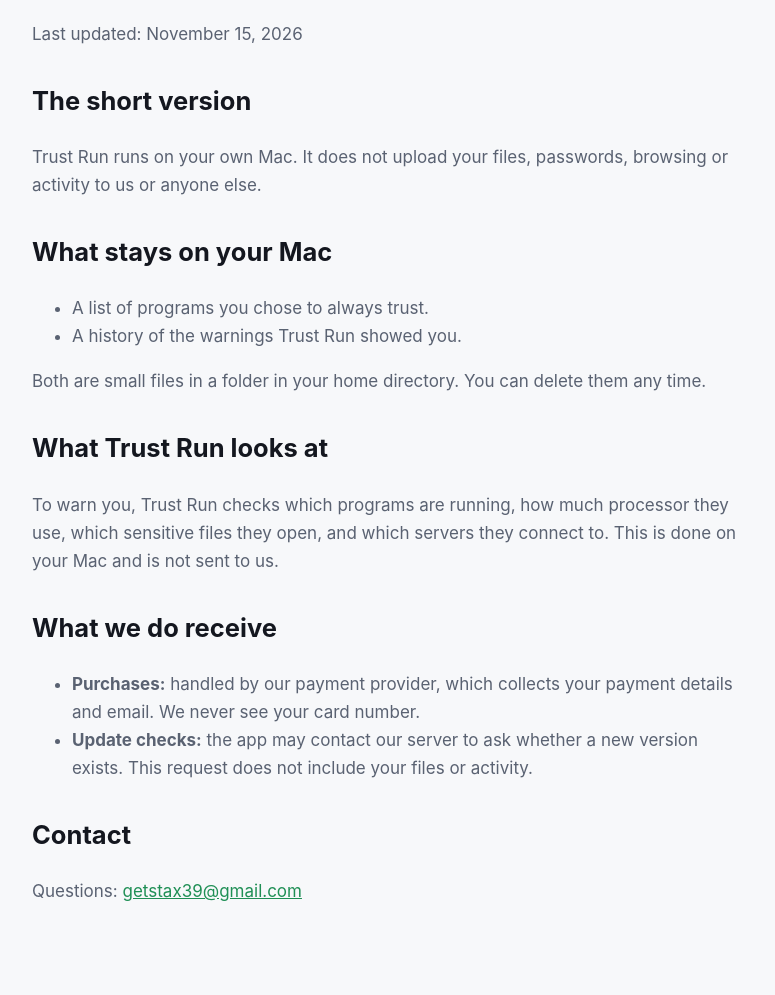
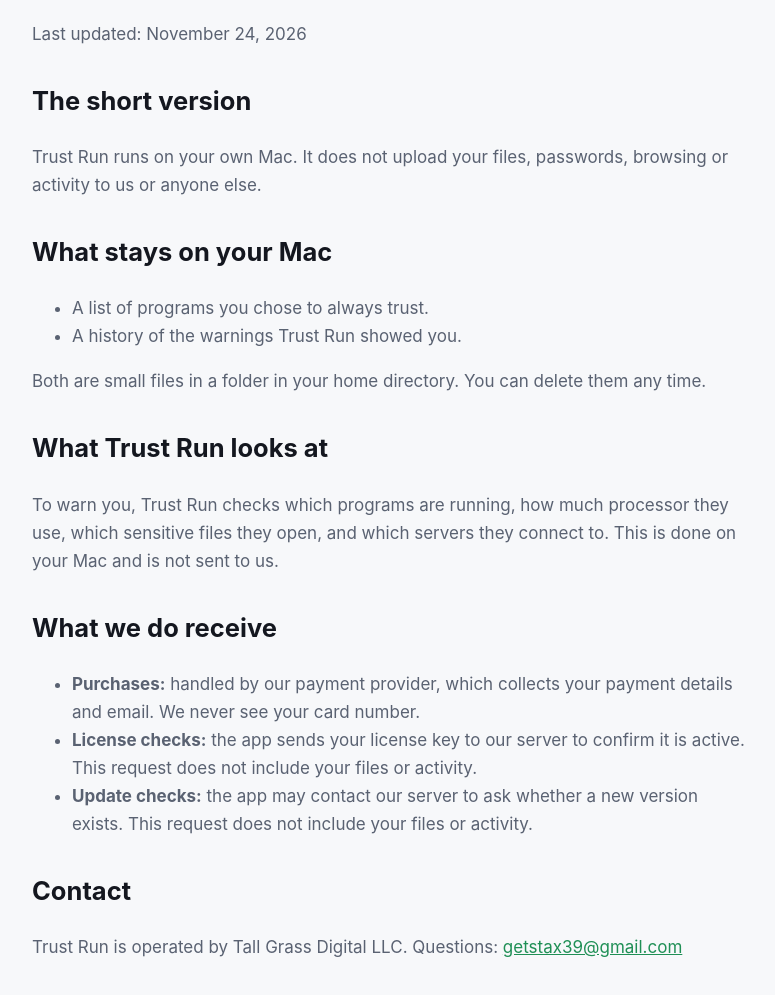
Before and after one commit to zlotecki/trustrun-site, a plain HTML site: page privacy.html in a window 1280 px wide. Shown: the part 167-1162 px from the top of the page, without its empty margins (248-1023 px from the left). Drawn offline with Linux system fonts and the light colour scheme.

Commit message:
Name Tall Grass Digital LLC on site and privacy page; disclose license checks
Co-Authored-By: Claude Sonnet 5.5 <noreply@anthropic.com>

```diff
--- a/privacy.html
+++ b/privacy.html
@@ -9,7 +9,7 @@
 </style></head><body><main>
 <p><a href="index.html">&larr; Trust Run</a></p>
 <h1>Privacy policy</h1>
-<p>Last updated: November 15, 2026</p>
+<p>Last updated: November 24, 2026</p>
 <h2>The short version</h2>
 <p>Trust Run runs on your own Mac. It does not upload your files, passwords, browsing or activity to us or anyone else.</p>
 <h2>What stays on your Mac</h2>
@@ -23,8 +23,9 @@
 <h2>What we do receive</h2>
 <ul>
   <li><b>Purchases:</b> handled by our payment provider, which collects your payment details and email. We never see your card number.</li>
+  <li><b>License checks:</b> the app sends your license key to our server to confirm it is active. This request does not include your files or activity.</li>
   <li><b>Update checks:</b> the app may contact our server to ask whether a new version exists. This request does not include your files or activity.</li>
 </ul>
 <h2>Contact</h2>
-<p>Questions: <a href="mailto:getstax39@gmail.com">getstax39@gmail.com</a></p>
+<p>Trust Run is operated by Tall Grass Digital LLC. Questions: <a href="mailto:getstax39@gmail.com">getstax39@gmail.com</a></p>
 </main></body></html>
```
Also changed, not shown: index.html (+1 -1 lines).
